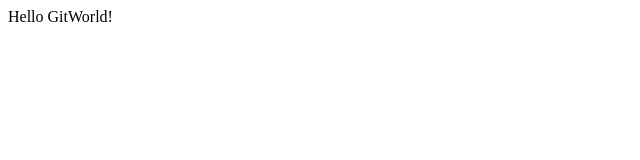
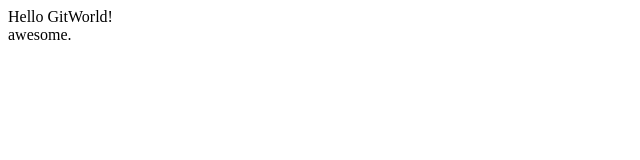
Before and after one commit to BrenooOliveira/demo-repo, a plain HTML site: page index.html in a window 1280 px wide. Shown: the full height of the page, 0-640 px from the left. Drawn offline with Linux system fonts and the light colour scheme.

Commit message:
index commit

```diff
--- a/index.html
+++ b/index.html
@@ -1 +1,3 @@
 <div> Hello GitWorld! </div>
+
+<div> awesome. </div>
```
